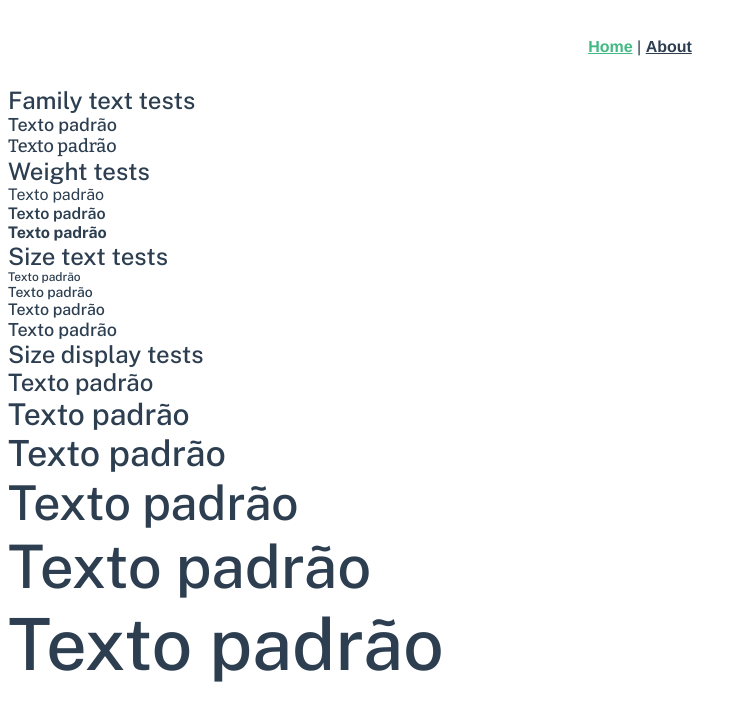
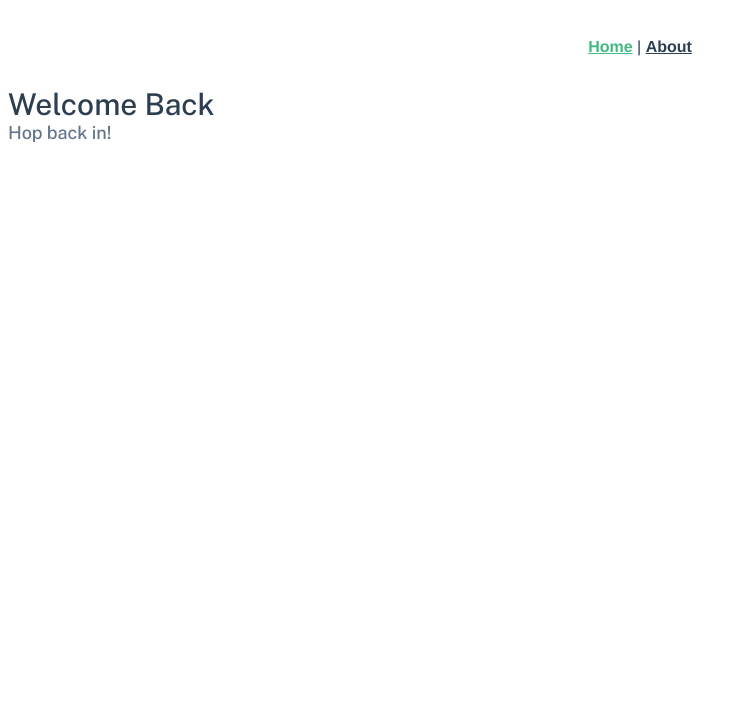
Before and after one commit to rflcnunes/purehealth_vue, a Vue app: page / in a window 1280 px wide. Shown: the top 720 px of the page, without its empty margins (0-747 px from the left). Built offline with nearby package versions, Linux system fonts and the light colour scheme; what vue-mq would draw is missing.

Commit message:
added header

```diff
--- a/src/components/organisms/TheForm.vue
+++ b/src/components/organisms/TheForm.vue
@@ -1,27 +1,15 @@
 <template>
-  <div class="the_form">
-    <TheTypography text="Family text tests" displaySize="xs" />
-    <TheTypography type="primary" textSize="lg" />
-    <TheTypography type="secondary" textSize="lg" />
-
-    <TheTypography text="Weight tests" displaySize="xs" />
-    <TheTypography weight="medium" textSize="md" />
-    <TheTypography weight="semibold" textSize="md" />
-    <TheTypography weight="bold" textSize="md" />
-
-    <TheTypography text="Size text tests" displaySize="xs" />
-    <TheTypography textSize="xs" />
-    <TheTypography textSize="sm" />
-    <TheTypography textSize="md" />
-    <TheTypography textSize="lg" />
-
-    <TheTypography text="Size display tests" displaySize="xs" />
-    <TheTypography displaySize="xs" />
-    <TheTypography displaySize="sm" />
-    <TheTypography displaySize="md" />
-    <TheTypography displaySize="lg" />
-    <TheTypography displaySize="xl" />
-    <TheTypography displaySize="2xl" />
+  <div
+    class="the_form"
+    :class="{
+      mobile: $mq === 'mobile' || 'tablet',
+      desktop: $mq === 'desktop',
+    }"
+  >
+    <div class="header">
+      <TheTypography text="Welcome Back" displaySize="sm" />
+      <TheTypography text="Hop back in!" textSize="lg" color="primary-gray" />
+    </div>
   </div>
 </template>
 
@@ -40,5 +28,30 @@ export default {
 </script>
 
 <style lang="scss" scoped>
-//
+.the_form {
+  display: grid;
+  grid-auto-flow: column;
+
+  .header {
+    display: grid;
+    grid-auto-flow: row;
+    justify-content: flex-start;
+  }
+}
+
+.mobile {
+  //
+
+  .header {
+    //
+  }
+}
+
+.desktop {
+  //
+
+  .header {
+    //
+  }
+}
 </style>
```
